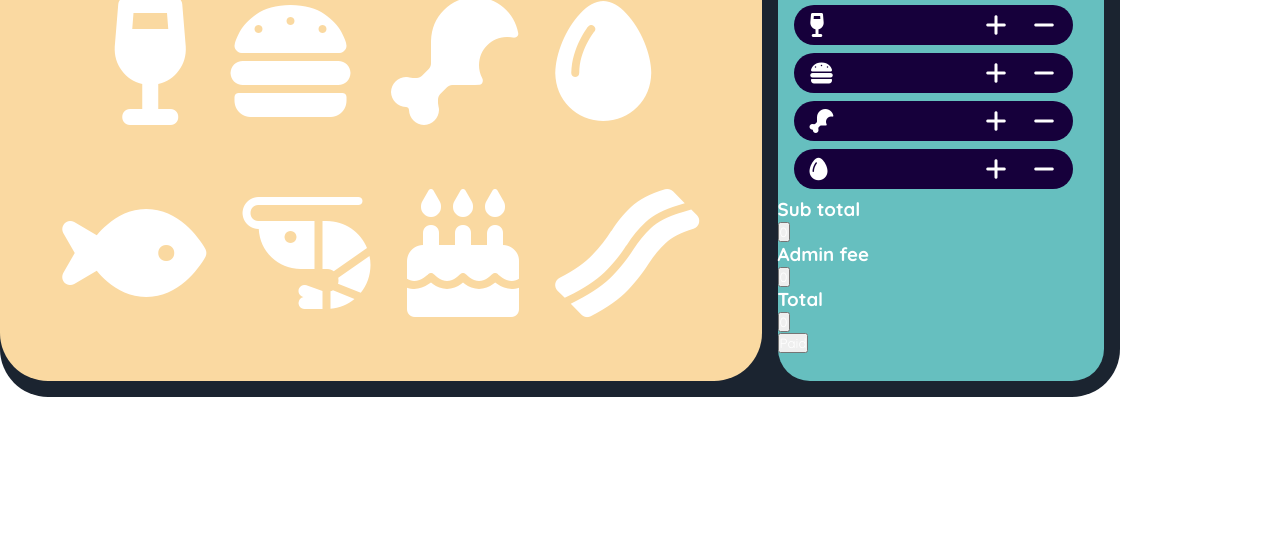
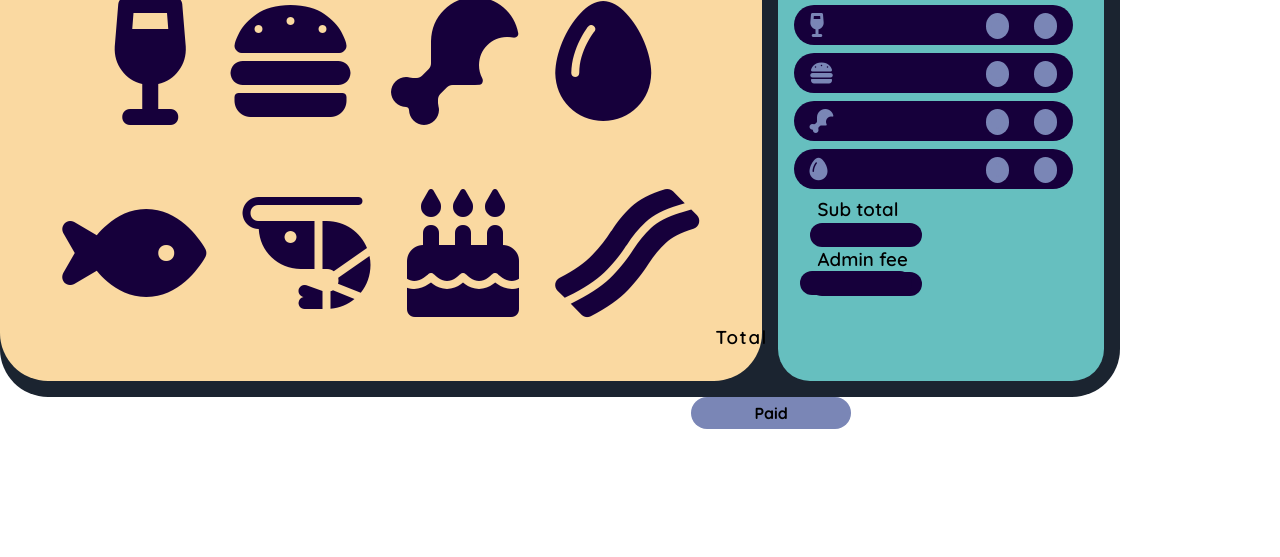
Before and after one commit to axeladib/food-calculator, a plain HTML site: page index.html in a window 1280 px wide. Shown: the part 243-800 px from the top of the page. Drawn offline with Linux system fonts and the light colour scheme.

Commit message:
COMMIT:done the button cart-calculation div & fully done project

```diff
--- a/index.html
+++ b/index.html
@@ -4,7 +4,7 @@
     <meta charset="UTF-8" />
     <meta http-equiv="X-UA-Compatible" content="IE=edge" />
     <meta name="viewport" content="width=device-width, initial-scale=1.0" />
-    <title>Document</title>
+    <title>Point of Sale</title>
     <link rel="stylesheet" href="style.css" />
     <!-- SOURCES : Quicksand font -->
     <link rel="preconnect" href="https://fonts.googleapis.com" />
@@ -122,15 +122,15 @@
             <div class="input-group">
               <div class="input-group-subtotal">
                 <h3>Sub total</h3>
-                <input type="button" value="0" />
+                <div class="subtotal-display"></div>
               </div>
               <div class="input-group-admin">
                 <h3>Admin fee</h3>
-                <input type="button" value="0" />
+               <div class="admin-display"></div>
               </div>
               <div class="input-group-total">
                 <h3>Total</h3>
-                <input type="button" value="0" />
+                <div class="total-display"></div>
               </div>
               <!-- TODO : Sub totol INPUT
               TODO : Admin Fee INPUT
--- a/style.css
+++ b/style.css
@@ -50,6 +50,7 @@
 .wrapper-menu-icons i {
   font-size: 8rem;
   padding: 1rem;
+  color: #16003b;
 }
 
 /* END OF MENU ICONS */
@@ -64,6 +65,7 @@
 .wrapper-cart h1 {
   color: #1b2430;
   margin-left: 2rem;
+  letter-spacing:0.1rem;
 }
 .cart-card {
   display: flex;
@@ -78,22 +80,103 @@
   background-color: #16003b;
   border-radius: 2rem;
   margin-bottom: 0.5rem;
+  outline: none;
+  border: none;
 }
 .cart-card-input i {
   font-size: 1.5rem;
   position: absolute;
   left: 1rem;
   top: 0.5rem;
+  color: #7a86b6;
 }
 
 /* TODO: Making the button align at the right of the quantity card */
 
- .fa-solid.fa-plus {
+.fa-solid.fa-plus {
   position: absolute;
   left: 12rem;
+  background-color: #7a86b6;
+  padding: 0.3rem;
+  border-radius: 50%;
+  font-size: 1rem;
 }
 .fa-solid.fa-minus {
- position: absolute;
- left: 15rem;
+  position: absolute;
+  left: 15rem;
+  background-color: #7a86b6;
+  padding: 0.3rem;
+  border-radius: 50%;
+  font-size: 1rem;
+  border:none;
+  outline: none;
+  cursor: pointer;
 }
 /* TODO:Show the quantity display */
+.input-group{
+  width:10rem;
+  height: 13;
+  display: flex;
+  flex-direction: column;
+}
+
+.input-group-subtotal h3,.input-group-admin h3{
+   color: #000000;
+   font-weight: 600;
+   margin-left: 2.5rem;
+}
+.subtotal-display,.admin-display{
+  width: 7rem;
+  height: 1.5rem;
+  background-color: #16003b;
+  margin-left: 2rem;
+  border-radius: 3rem;
+  margin-top: 0.1rem;
+  letter-spacing:0.1rem;
+}
+
+
+/* TODO:total display align at the right */
+.total-display{
+    width: 7rem;
+  height: 1.5rem;
+  background-color: #16003b;
+  margin-left: 2rem;
+  border-radius: 3rem;
+  margin-top: 0.1rem;
+  letter-spacing:0.1rem;
+  position: absolute;
+   left: 60%;
+   top: 32rem;
+}
+.input-group-total h3{
+   color: #000000;
+   font-weight: 600;
+   margin-left: 2.5rem;
+   letter-spacing: 0.1rem;
+
+   position: absolute;
+      right: 32rem;
+      bottom:13rem;
+}
+/* TODO:Button for paid */
+.input-group button{
+  width: 10rem;
+  height: 2rem;
+  /* display: flex;
+  align-items: center;
+  justify-content: center; */
+  border-radius: 3rem;
+  padding: 0.1rem;
+  color: #000000;
+  font-weight: bold;
+  font-size: 1rem;
+  position: absolute;
+  top: 78%;
+  right: 33.5%;
+  transform: translateY(50%);
+  cursor: pointer;
+  border: none;
+  outline: none;
+  background-color: #7a86b6;
+}
```
